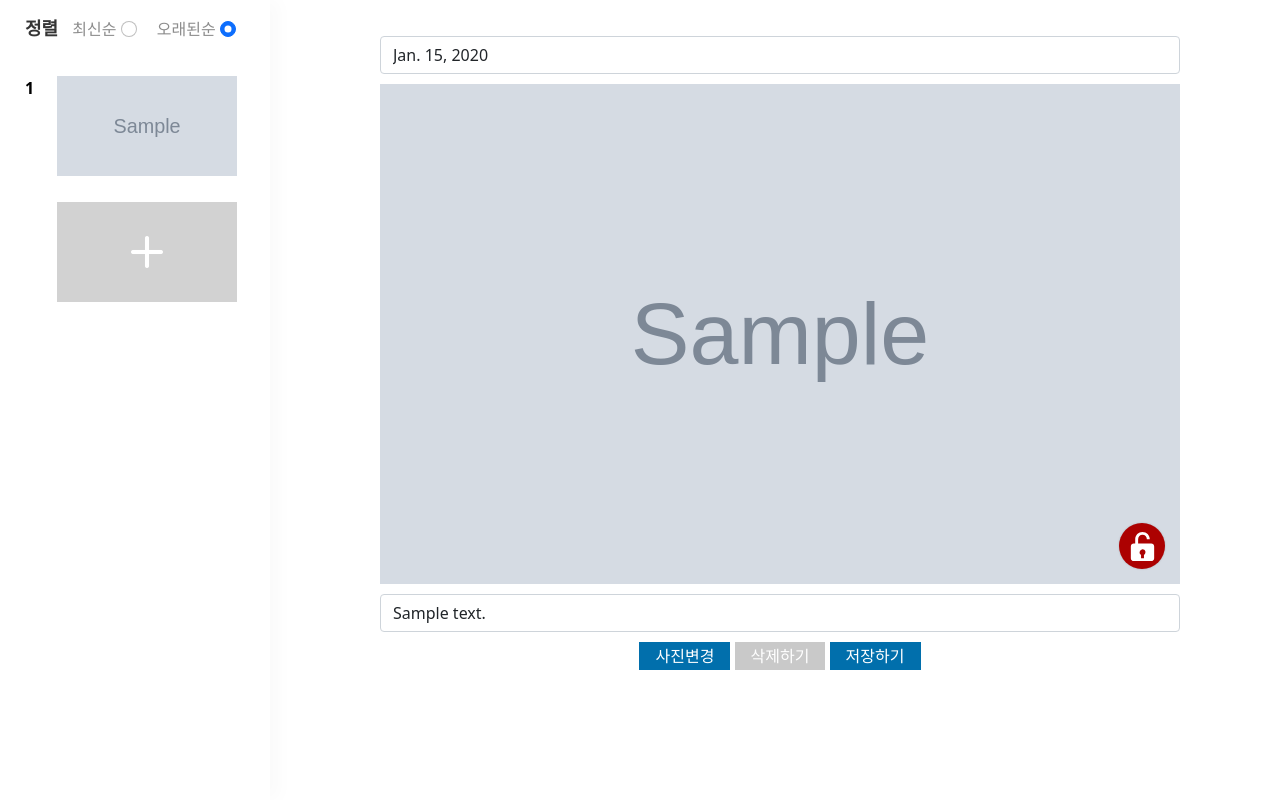
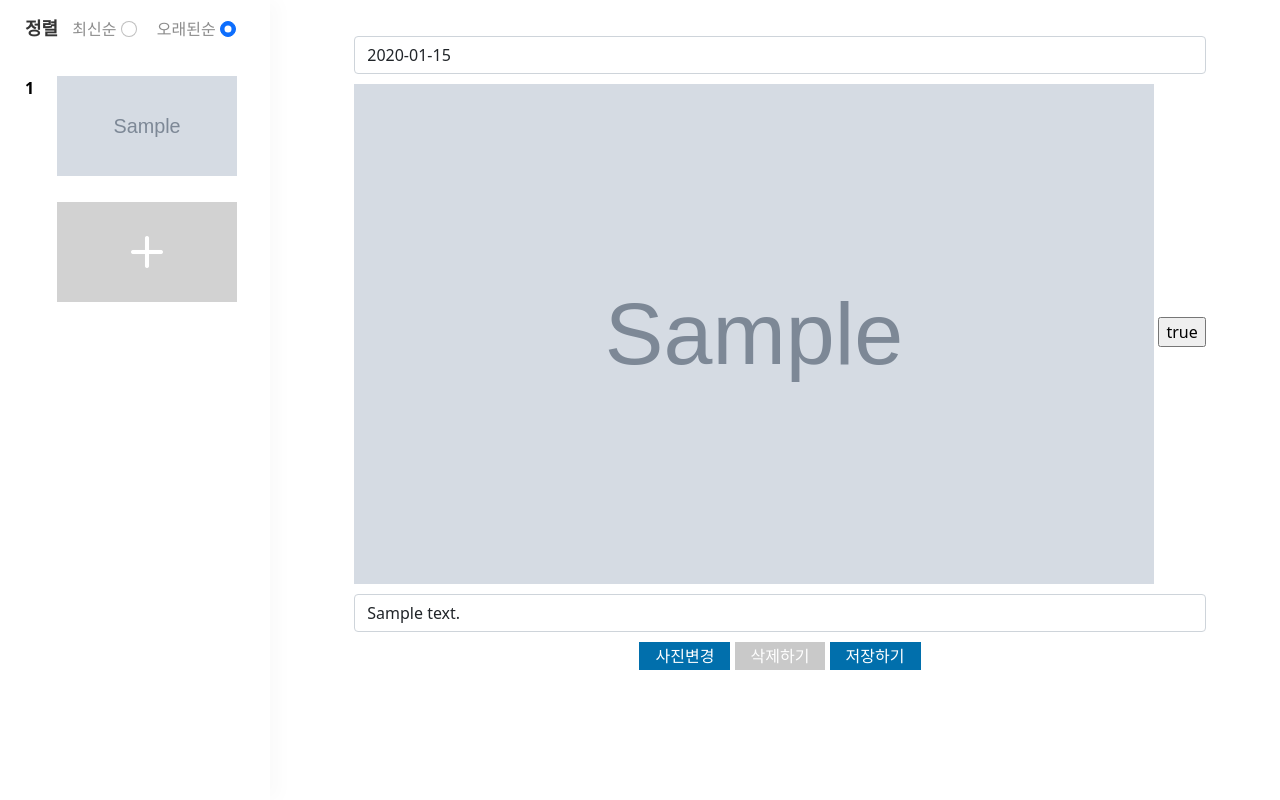
Before and after one commit to likelion-kookmin/pet-album, a Django app: page /album/edit/1 in a window 1280 px wide. Shown: the part 52-852 px from the top of the page. Run offline with Django 3.2, Linux system fonts and the light colour scheme; tables that the repository leaves empty hold one stand-in row (values such as "Sample post"); grey boxes marked "Sample" are stand-in pictures; some libraries are stand-ins or nearby versions.

Commit message:
edit html
- input name 추가
- 공개/비공개 버튼 작성중
- range slider 부트스트랩으로 변경
- 애셋 추가

```diff
--- a/PetAlbum/album/static/css/album_add.css
+++ b/PetAlbum/album/static/css/album_add.css
@@ -122,7 +122,7 @@ body {
   width: 46px;
   height: 46px;
   background-color: #ac0101;
-  background-image: url('../unlock.svg');
+  background-image: url('../unlock.png');
   background-size: 75%;
   background-repeat: no-repeat;
   background-position: center;
@@ -132,7 +132,8 @@ body {
   border-radius: 50%;
 }
 .private {
-  background-image: url('../lock.svg');
+  background-color: #016FAC;
+  background-image: url('../lock.png');
 }
 .button-container {
   text-align: center;
--- a/PetAlbum/album/templates/album.html
+++ b/PetAlbum/album/templates/album.html
@@ -47,9 +47,11 @@
           <span class="visually-hidden">Next</span>
         </button>
       </div>
-      <div class="slide-container">
+      <label for="customRange1" class="form-label"></label>
+      <input type="range" class="form-range" id="customRange1">
+      <!-- <div class="slide-container">
         <input type="range" min="1" max="100" value="50" class="slider" id="imageRange">
-      </div>
+      </div> -->
       <div class="button-container">
         <button id="playPauseBtn" type="button" class="play-pause-button">
           <i class="bi bi-pause-fill"></i>
--- a/PetAlbum/album/templates/album_add.html
+++ b/PetAlbum/album/templates/album_add.html
@@ -26,7 +26,7 @@
           <input type="text" name="comment" class="form-control" id="comment" placeholder="순간에 대한 설명을 남겨보세요">
           <div class="button-container">
             <label for="input_file" class="edit-button">사진변경</label>
-            <input id="input_file" type="file" class="hide" accept="image/*" onchange="loadFile(event)">
+            <input id="input_file" type="file" class="hide" accept="image/*" name="album_image" onchange="loadFile(event)">
             <button class="edit-button" type="submit">저장하기</button>
           </div>
         </form>
--- a/PetAlbum/album/templates/album_edit.html
+++ b/PetAlbum/album/templates/album_edit.html
@@ -18,12 +18,12 @@
       <div class="moment-info" id="detailPage">
         <form action="{%url 'album_update' album.id%}" method="post" enctype="multipart/form-data">
         {%csrf_token%}
-          <input type="text" name="image_datetime" class="form-control" id="datePicker" value="{{album.image_datetime}}">
+          <input type="text" name="image_datetime" class="form-control" id="datePicker" value='{{album.image_datetime|date:"Y-m-d"}}'>
           <div class="moment-container">
             {% if album.album_image %}
             <img src="{{album.album_image.url}}" id="output" alt="" class="moment__image"></img>
             {% endif %}
-            <button class="secret-button"></button>
+            <input type="button" name="is_public" value="true" id="secretButton" onClick="changePrivacy">
           </div>
           <input type="text"  name="comment" class="form-control" id="comment" value="{{album.comment}}" placeholder="순간에 대한 설명을 남겨보세요">
           <div class="button-container">
@@ -53,9 +53,15 @@
     });
   });
 
-  $('.secret-button').click(function(){
-    $(this).toggleClass('private');
-  });
+  function changePrivacy(){
+    secret = document.getElementById("secretButton");
+    secret.classList.toggle("private");
+    if (secret.classList.contains('private')){
+      secret.value = false;
+    }else {
+      secret.value = true;
+    }
+  };
 
   function doDelete(){
      location.href = "{% url 'album_delete' album.id %}";
--- a/PetAlbum/album/templates/album_list.html
+++ b/PetAlbum/album/templates/album_list.html
@@ -53,6 +53,8 @@
         <a href="{% url 'album_edit' album.id %}" class="detail-link">
           {% if album.album_image %}
           <img src="{{album.album_image.url}}" alt="" class="image-thumbnail">
+          {% else %}
+          <img src="{% static 'blank_box.jpg' %}" alt="" class="image-thumbnail">
           {% endif %}
           <span class="hide">{{album.comment}}</span>
           <time class="hide">{{album.image_datetime}}</time>
```
Also changed, not shown: PetAlbum/album/static/lock.png (added), PetAlbum/album/static/lock.svg (deleted), PetAlbum/album/static/unlock.png (added), PetAlbum/album/static/unlock.svg (deleted).
